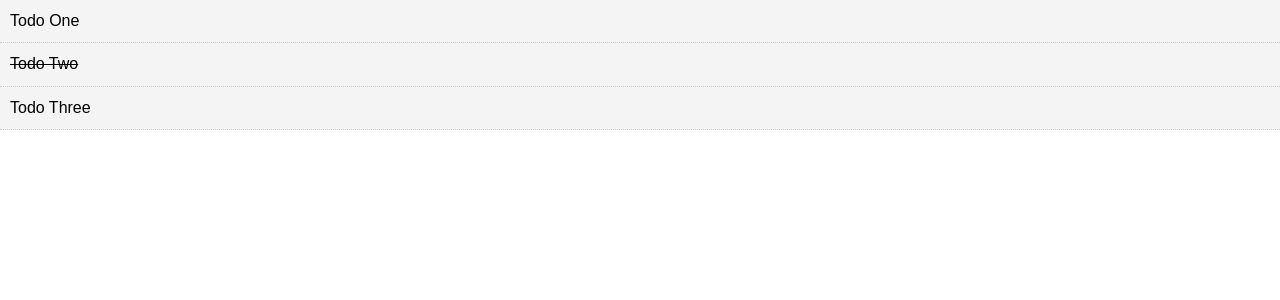
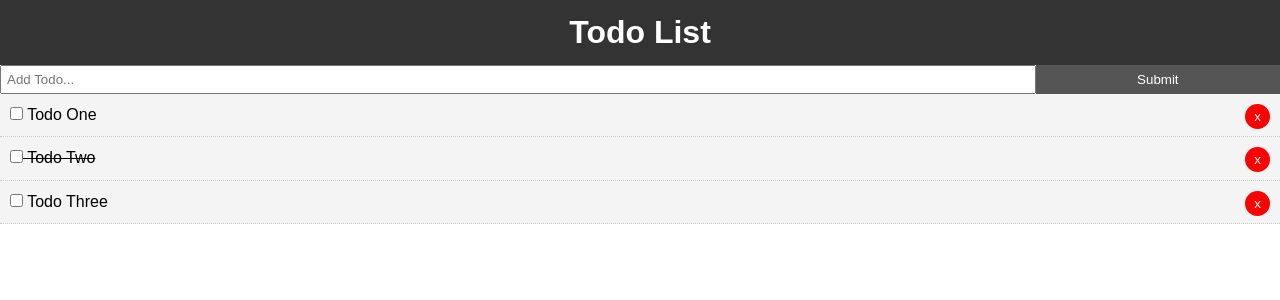
Before and after one commit to jmcbade/my_vue_todolist, a Vue app: page / in a window 1280 px wide. Shown: the top 300 px of the page. Built offline with nearby package versions, Linux system fonts and the light colour scheme.

Commit message:
Course at 47:37 UUID - Not sure what version of theuuid command to specify

```diff
--- a/package.json
+++ b/package.json
@@ -9,6 +9,7 @@
   },
   "dependencies": {
     "core-js": "^3.6.5",
+    "uuid": "^8.1.0",
     "vue": "^2.6.11"
   },
   "devDependencies": {
--- a/src/App.vue
+++ b/src/App.vue
@@ -1,15 +1,22 @@
 <template>
 	<div id="app">
-<Todos v-bind:todos="todos"/>
+      <Header />
+			<AddTodo />
+		<Todos v-bind:todos="todos" v-on:del-todo="deleteTodo"/>
 	</div>
 </template>
 
 <script>
-import Todos from './components/Todos'
+	import Header from './components/layout/Header';
+	import Todos from './components/Todos';
+	import AddTodo from "./components/AddTodo";
+
 	export default {
 		name: 'App',
-  components: {
-    Todos
+		components:  {
+			Header,
+			Todos,
+			AddTodo
 		},
 		data() {
 			return {
@@ -31,6 +38,11 @@
 					},
 				]
 			}
+		},
+      methods: {
+          deleteTodo(id) {
+              this.todos = this.todos.filter(todo => todo.id !== id);
+          }
       }
 	}
 </script>
@@ -41,9 +53,20 @@
 		margin: 0;
 		padding: 0;
 	}
+
 	body {
 		font-family: Arial, Helvetica, sans-serif;
 		line-height: 1.4;
 	}
-
+	.btn {
+		display: inline-block;
+		border: none;
+		background: #555;
+		color: #fff;
+		padding: 7px 20px;
+		cursor: pointer;
+	}
+	.btn:hover {
+		background: #666;
+	}
 </style>
--- /dev/null
+++ b/src/components/AddTodo.vue
@@ -0,0 +1,41 @@
+<template>
+	<div>
+		<form @submit="addTodo">
+			<input type="text" v-model="title" name="title" placeholder="Add Todo...">
+			<input type="submit" value="Submit" class="btn">
+		</form>
+	</div>
+</template>
+
+<script>
+	import uuid from 'uuid';
+	export default {
+		name: "AddTodo",
+		data() {
+			return {
+				title: ''
+			}
+		},
+		methods: {
+			addTodo() {
+				const newTodo = {
+					id: uuid.v8(),
+					title: this.title
+				}
+			}
+		}
+	}
+</script>
+
+<style scoped>
+	form {
+		display: flex;
+	}
+	input[type="text"] {
+		flex: 10;
+		padding: 5px;
+	}
+	input[type="submit"] {
+		flex: 2;
+	}
+</style>
--- a/src/components/TodoItem.vue
+++ b/src/components/TodoItem.vue
@@ -1,13 +1,22 @@
 <template>
   <div class="todo-item" v-bind:class="{'is-complete':todo.completed}">
-    <p>{{ todo.title}}</p>
+    <p>
+      <input type="checkbox" v-on:change="markComplete">
+      {{ todo.title}}
+    <button @click="$emit('del-todo', todo.id)" class="del">x</button>
+    </p>
   </div>
 </template>
 
 <script>
 export default {
   name: "TodoItem",
-  props: ["todo"]
+  props: ["todo"],
+  methods: {
+     markComplete() {
+       this.todo.completed = !this.todo.completed;
+     }
+  }
 };
 </script>
 
--- a/src/components/Todos.vue
+++ b/src/components/Todos.vue
@@ -1,7 +1,8 @@
 <template>
   <div>
     <div v-bind:key="todo.id" v-for="todo in todos">
-      <TodoItem  v-bind:todo="todo"/>
+      <TodoItem  v-bind:todo="todo" v-on:del-todo="$emit('del-todo', todo.id)"
+      />
     </div>
   </div>
 </template>
--- /dev/null
+++ b/src/components/layout/Header.vue
@@ -0,0 +1,25 @@
+<template>
+	<header class="header">
+		<h1>Todo List</h1>
+	</header>
+</template>
+
+<script>
+	export default {
+		name: "Header"
+	}
+</script>
+
+<style scoped>
+	.header {
+		background: #333;
+		color: #fff;
+		text-align: center;
+		padding: 10px;
+	}
+	.header a {
+		color: #fff;
+		padding-right: 5px;
+		text-decoration: none;
+	}
+</style>
```
Also changed, not shown: 1 other file (tests, documents, lock files or other folders). Lines whose indentation alone changed are shown as unchanged.
